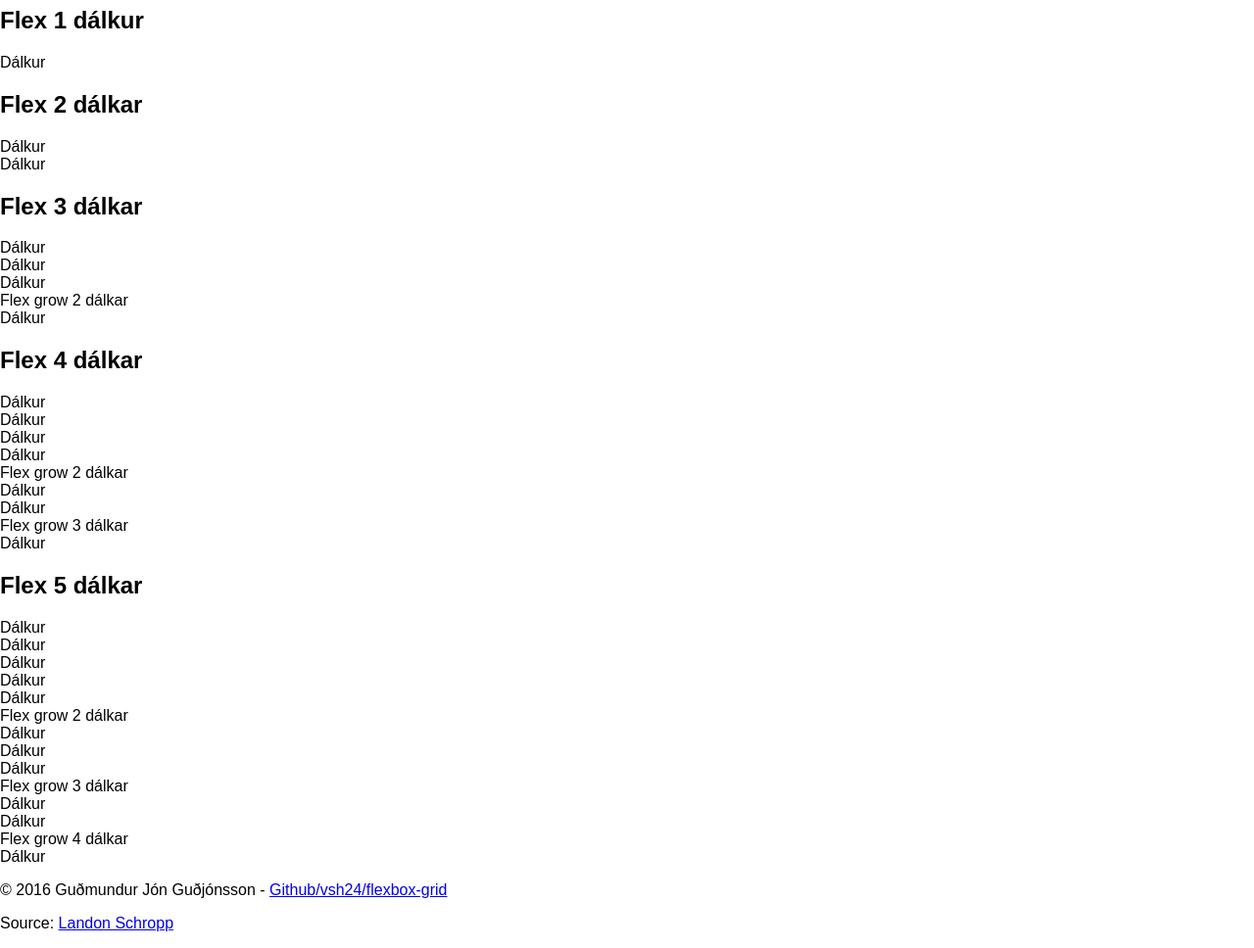
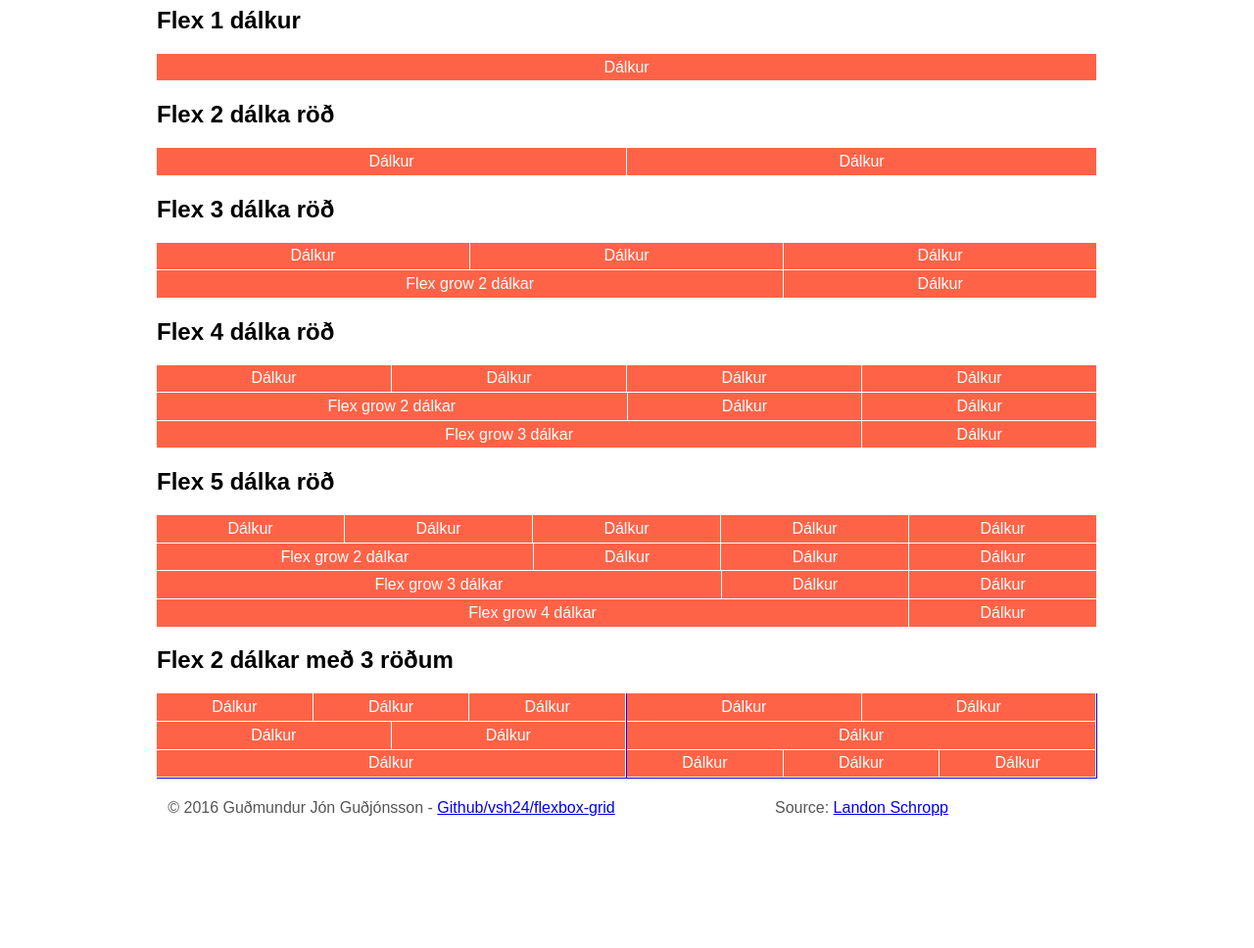
Before and after one commit to VSH24/flexbox-grid, a plain HTML site: page index.html in a window 1280 px wide. Shown: the part 73-1041 px from the top of the page at 98% size. After the commit the page ends 929 px from the top, so only its background shows below. Drawn offline with Linux system fonts and the light colour scheme.

Commit message:
breytingar í stílsíðu ofl

```diff
--- a/index.html
+++ b/index.html
@@ -7,75 +7,111 @@
 	<meta name="author" content="Guðmundur Jón Guðjónsson">
 	<title>Flexbox grindakerfi</title>
 	<link rel="stylesheet" type="text/css" href="normalize.css">
-	<link rel="stylesheet" type="text/css" href="stilsidan.css">
+	<link rel="stylesheet" type="text/css" href="stilsida.css">
 </head>
 <body>
 	<h1>Flexbox grindakerfi</h1>
 
 	<h2>Flex 1 dálkur</h2>
-	<section>
+	<section class="row">
 		<div>Dálkur</div>
 	</section>
 
-	<h2>Flex 2 dálkar</h2>
-	<section>
+	<h2>Flex 2 dálka röð</h2>
+	<section class="row">
 		<div>Dálkur</div>
 		<div>Dálkur</div>
 	</section>
 
-	<h2>Flex 3 dálkar</h2>
-	<section>
+	<h2>Flex 3 dálka röð</h2>
+	<section class="row">
 		<div>Dálkur</div>
 		<div>Dálkur</div>
 		<div>Dálkur</div>
 	</section>
-	<section>
+	<section class="row">
 		<div class="II-I">Flex grow 2 dálkar</div>
 		<div>Dálkur</div>
 	</section>
 
-	<h2>Flex 4 dálkar</h2>
-	<section>
+	<h2>Flex 4 dálka röð</h2>
+	<section class="row">
 		<div>Dálkur</div>
 		<div>Dálkur</div>
 		<div>Dálkur</div>
 		<div>Dálkur</div>
 	</section>
-	<section>
+	<section class="row">
 		<div class="II-I">Flex grow 2 dálkar</div>
 		<div>Dálkur</div>
 		<div>Dálkur</div>
 	</section>
-	<section>
+	<section class="row">
 		<div class="III-I">Flex grow 3 dálkar</div>
 		<div>Dálkur</div>
 	</section>
 
-	<h2>Flex 5 dálkar</h2>
-	<section>
+	<h2>Flex 5 dálka röð</h2>
+	<section class="row">
 		<div>Dálkur</div>
 		<div>Dálkur</div>
 		<div>Dálkur</div>
 		<div>Dálkur</div>
 		<div>Dálkur</div>
 	</section>
-	<section>
+	<section class="row">
 		<div class="II-I">Flex grow 2 dálkar</div>
 		<div>Dálkur</div>
 		<div>Dálkur</div>
 		<div>Dálkur</div>
 	</section>
-	<section>
+	<section class="row">
 		<div class="III-I">Flex grow 3 dálkar</div>
 		<div>Dálkur</div>
 		<div>Dálkur</div>
 	</section>
-	<section>
+	<section class="row">
 		<div class="IV-I">Flex grow 4 dálkar</div>
 		<div>Dálkur</div>
 	</section>
-
-	<p> &copy; 2016 Guðmundur Jón Guðjónsson - <a href="https://github.com/VSH24/flexbox-grid" target="_blank"> Github/vsh24/flexbox-grid</a></p>
-	<p>Source: <a href="https://github.com/LandonSchropp/unraveling_flexbox" target="_blank"> Landon Schropp </a></p>
+	<h2>Flex 2 dálkar með 3 röðum</h2>
+	<section class="row">
+		<section class="col II-I">
+			<section class="row">
+				<div>Dálkur</div>
+				<div>Dálkur</div>
+				<div>Dálkur</div>
+			</section>
+			<section class="row">
+				<div>Dálkur</div>
+				<div>Dálkur</div>
+			</section>
+			<section class="row">
+				<div>Dálkur</div>
+			</section>
+		</section><!-- end of col -->
+		<section class="col II-I">
+			<section class="row">
+				<div>Dálkur</div>
+				<div>Dálkur</div>
+			</section>
+			<section class="row">
+				<div>Dálkur</div>
+			</section>
+			<section class="row">
+				<div>Dálkur</div>
+				<div>Dálkur</div>
+				<div>Dálkur</div>
+			</section>
+		</section><!-- end of col -->
+	</section><!-- end of row whith 2 columns -->
+	<footer class="row">
+		<div>
+			<p>&copy; 2016 Guðmundur Jón Guðjónsson - <a href="https://github.com/VSH24/flexbox-grid" target="_blank"> Github/vsh24/flexbox-grid</a></p>
+		</div>
+		<div>
+			<p>Source: <a href="https://github.com/LandonSchropp/unraveling_flexbox" target="_blank"> Landon Schropp </a></p>
+		</div>
+	</footer>
 </body>
 </html>
--- a/stilsida.css
+++ b/stilsida.css
@@ -5,9 +5,21 @@ body {
 	max-width: 60em;
  	margin: 0 auto;
 }
-/******         Flexbox         ******/
-section {
+footer div {
+  background: transparent;
+  color: #555;
+}
+/******  Flexbox  rows & columns   ******/
+.col {
   display: flex;
+  flex-flow: column;
+  border: 1px solid blue;   /* border only for demonstration */
+  border-width: 0 1px 1px 0;
+}
+.row {
+  display: flex;
+  flex-flow: row;
+
 }
 /****** Flex -grow -shrink -base ******/
 div {
@@ -15,29 +27,28 @@ div {
   flex-shrink: 1;
   flex-basis: 0;
 
-    border:1px solid white;
-    border-width: 0 1px 1px 0;
-    padding: .3em;
-	background: tomato;
-	font-size: 1.2em;
-	text-align: center;
-	color: white;
+  border:1px solid white;  /* Layout for demonstration */
+  border-width: 0 1px 1px 0;
+  background: tomato;
+  color: white;
+  text-align: center;
+  padding: .3em;
 }
 
 .II-I {
   flex-grow: 2;
   flex-shrink: 2;
-  flex-basis: 1.3em;
+  flex-basis: 1.4em;
 }
 
 .III-I {
   flex-grow: 3;
   flex-shrink: 3;
-  flex-basis: 2em;
+  flex-basis: 2.1em;
 }
 
 .IV-I {
   flex-grow: 4;
   flex-shrink: 4;
-  flex-basis: 2.6em;
+  flex-basis: 2.7em;
 }
```
Also changed, not shown: verkhluti35.html (added, +58 -0 lines).
